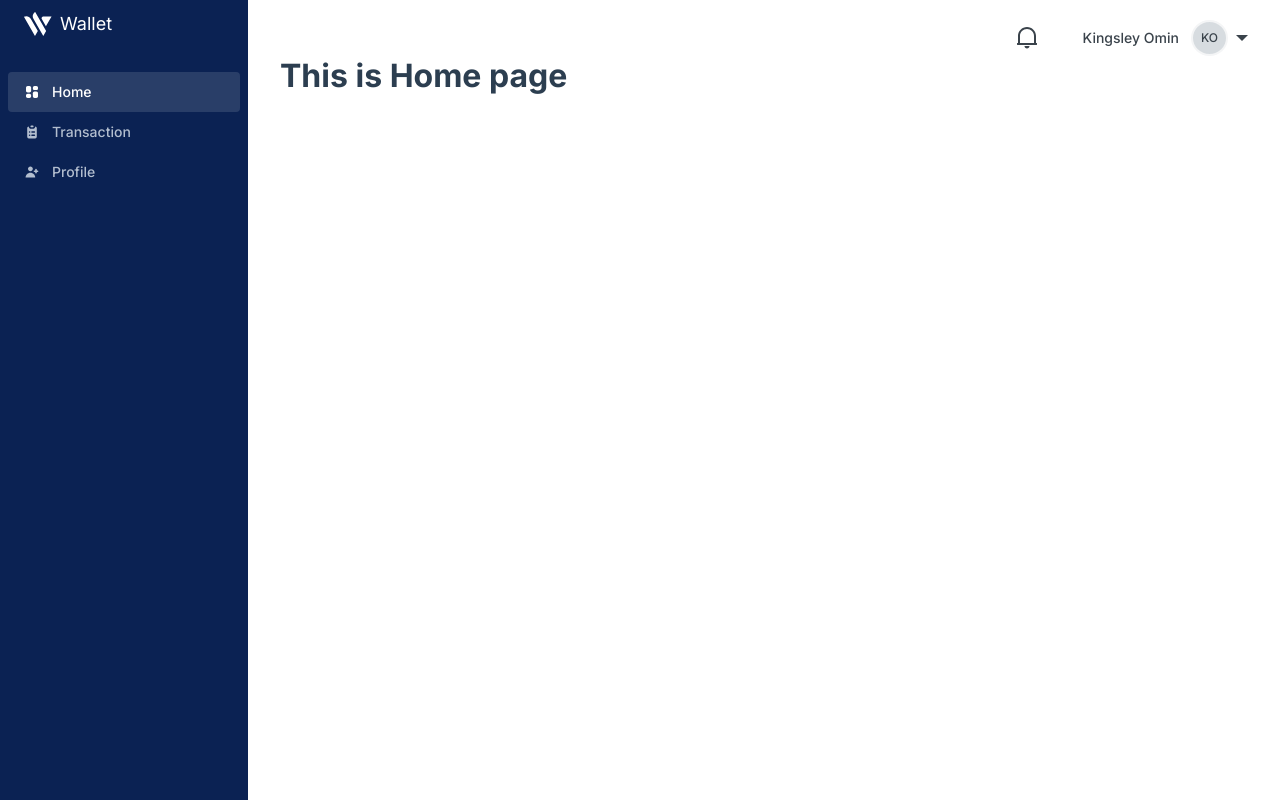
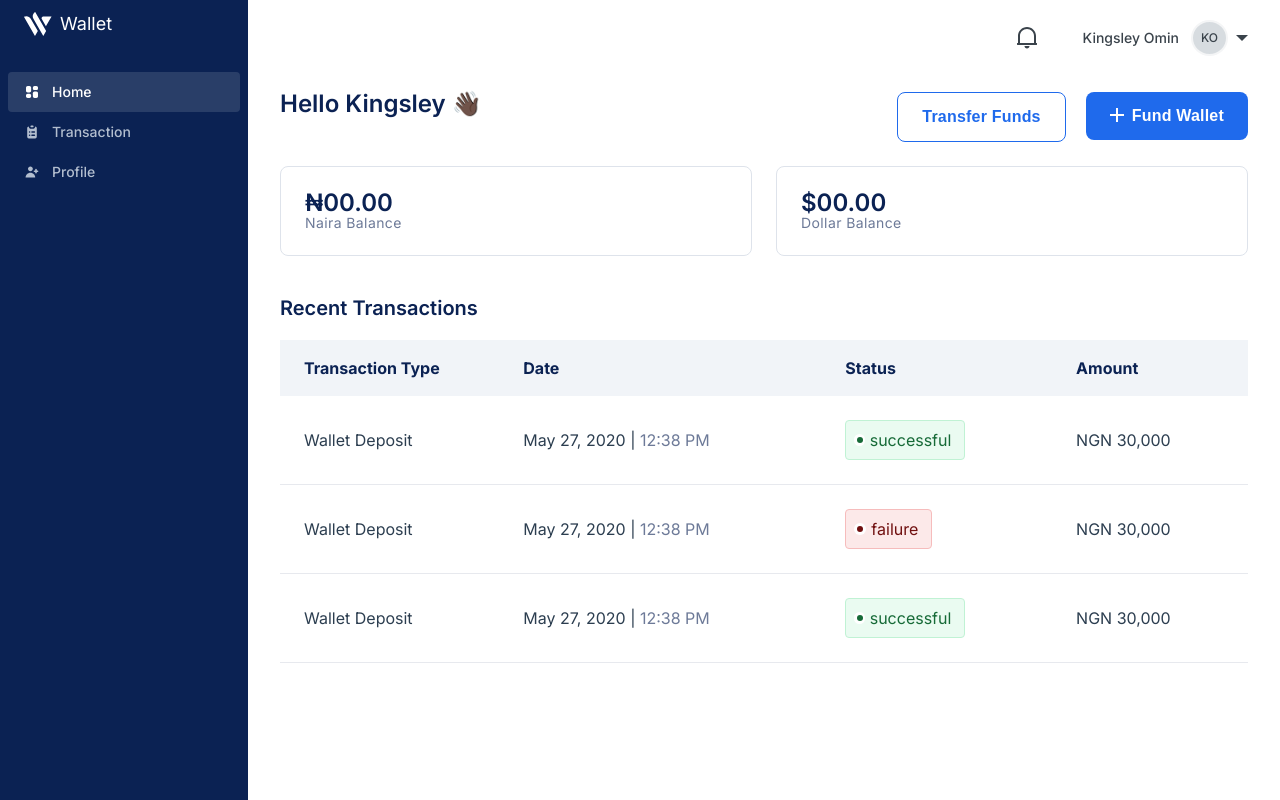
Before and after one commit to Ssalma/wallet_app, a Vue app: page /dashboard in a window 1280 px wide. Built offline with nearby package versions, Linux system fonts and the light colour scheme.

Commit message:
modalpages

```diff
--- a/src/components/button/ButtonComponent.vue
+++ b/src/components/button/ButtonComponent.vue
@@ -1,7 +1,9 @@
 <template>
   <div>
-    <button :class="[ `btn--${variant}` ]" v-bind="$attrs">
-      <img :src="iconAdd" :alt="add" class="position-Icon" v-if="icon">{{ buttonTxt }}
+    <button :class="[`btn--${variant}`]" v-bind="$attrs">
+      <img :src="iconAdd" :alt="add" class="position-Icon" v-if="icon" />{{
+        buttonTxt
+      }}
     </button>
   </div>
 </template>
@@ -18,10 +20,10 @@ export default {
       type: String,
       default: "base",
     },
-    icon:{
+    icon: {
       type: Boolean,
-      default: false
-    }
+      default: false,
+    },
   },
   data() {
     return {
@@ -41,7 +43,7 @@ button {
     border: 1px solid #1f6aec;
     background: #fff;
     border-radius: 8px;
-    padding: 17px 0;
+    padding: 12px 0;
     width: 100%;
     font-style: normal;
     font-weight: 600;
@@ -71,6 +73,34 @@ button {
     color: #ffffff;
     border: none;
   }
+  &--whiteBtn {
+    border: 1px solid #1f6aec;
+    background: #fff;
+    border-radius: 8px;
+    padding: 12px 24px;
+    width: 100%;
+    font-style: normal;
+    font-weight: 600;
+    font-size: 16px;
+    line-height: 24px;
+    align-items: center;
+    text-align: center;
+    letter-spacing: 0.2px;
+    color: #1f6aec;
+  }
+  &--blueBtn {
+    background: #1f6aec;
+    border-radius: 8px;
+    padding: 12px 24px;
+    width: 100%;
+    font-style: normal;
+    font-weight: 600;
+    font-size: 16px;
+    line-height: 24px;
+    letter-spacing: 0.2px;
+    color: #ffffff;
+    border: none;
+  }
 }
 .position-Icon {
   position: relative;
--- a/src/components/modal/DashboardModal.vue
+++ b/src/components/modal/DashboardModal.vue
@@ -10,7 +10,6 @@
           <img :src="closeIcon" alt="" @click="closeModal" />
         </figure>
       </div>
-      <hr />
       <div class="main-content">
         <slot name="content"></slot>
       </div>
@@ -95,8 +94,6 @@ export default {
   }
 }
 
-hr {
-  border: 1px solid #d7dce0;
-  margin-bottom: 24px;
-}
+
+
 </style>
--- a/src/views/auth/signup/SignUp.vue
+++ b/src/views/auth/signup/SignUp.vue
@@ -18,7 +18,7 @@
             label="Password"
             v-model="user.password"
           />
-          <button-component button-txt="Create Account" class="btn--blue" />
+          <button-component button-txt="Create Account" variant="blue" />
           <h2>
             Already have an account?
             <span> <router-link to="/auth/login">Sign In</router-link></span>
@@ -58,7 +58,7 @@ export default {
   border: 1px solid #dee3eb;
   border-radius: 8px;
   padding: 32px 40px;
-width:528px;
+  width: 528px;
   max-width: 528px;
 }
 .names {
--- a/src/views/dashboard/home/HomeView.vue
+++ b/src/views/dashboard/home/HomeView.vue
@@ -1,11 +1,330 @@
 <template>
   <div class="home">
-    <h1>This is Home page</h1>
+    <div class="nav">
+      <div>
+        <h3 class="amount">Hello Kingsley 👋🏿</h3>
+      </div>
+      <div class="active-button">
+        <ButtonComponent
+          variant="whiteBtn"
+          buttonTxt="Transfer Funds"
+          @click="openModal"
+        />
+        <ButtonComponent
+          icon="true"
+          variant="blueBtn"
+          buttonTxt="Fund Wallet"
+          @click="openFundmodal"
+        />
+      </div>
+    </div>
+    <div class="currency">
+      <div class="naira">
+        <div class="amount">₦00.00</div>
+        <h4>Naira Balance</h4>
+      </div>
+      <div class="naira">
+        <div class="amount">$00.00</div>
+        <div class="balance"><h4>Dollar Balance</h4></div>
+      </div>
+    </div>
+    <div v-if="tableData.length > 0">
+      <h2 class="table-headtext">Recent Transactions</h2>
+      <TableSection :tableData="tableData" />
+    </div>
+    <div v-else>
+      <h2 class="table-headtext">Transaction History</h2>
+      <img class="empty-image" src="@/assets/empty.svg" alt="" srcset="" />
+    </div>
+    <DashboardModal v-if="openTransfer" @close="closeModal">
+      <template #content>
+        <hr />
+        <form>
+          <p>Select Wallet Type to Transfer From</p>
+          <div class="select">
+            <div>
+              <input
+                class="html"
+                type="radio"
+                id="html"
+                name="fav_language"
+                value="HTML"
+              />
+              <label>Naira</label>
+            </div>
+            <div>
+              <input
+                class="html"
+                type="radio"
+                id="css"
+                name="fav_language"
+                value="CSS"
+              />
+              <label>Dollar</label>
+            </div>
+          </div>
+          <InputField
+            type="number"
+            label="Account Number"
+            v-model="user.account"
+          />
+          <InputField type="number" label="Amount" v-model="user.number" />
+          <InputField
+            type="password"
+            label="Pin"
+            v-model="user.password"
+            maxlength="4"
+          />
+          <button-component button-txt="Transfer" variant="blue" />
+        </form>
+      </template>
+    </DashboardModal>
+    <DashboardModal v-if="openFund" @close="closeFundmodal">
+      <template #content>
+        <hr />
+        <form>
+          <p>Select Wallet Type</p>
+          <div class="select">
+            <div>
+              <input
+                class="html"
+                type="radio"
+                id="html"
+                name="fav_language"
+                value="HTML"
+              />
+              <label>Naira</label>
+            </div>
+            <div>
+              <input
+                class="html"
+                type="radio"
+                id="css"
+                name="fav_language"
+                value="CSS"
+              />
+              <label>Dollar</label>
+            </div>
+          </div>
+          <InputField type="number" label="Amount" v-model="user.number" />
+          <button-component
+            button-txt="Fund Wallet"
+            variant="blue"
+            @click="openPinmodal"
+          />
+        </form>
+      </template>
+    </DashboardModal>
+    <DashboardModal title="" v-if="openPin" @close="closePinmodal">
+      <template #content>
+        <p class="pin-p">Kindly create your transaction Pin</p>
+        <div class="pincomponent"><PinComponent /></div>
+        <div class="create-pin">
+          <button-component button-txt="Create Pin" variant="blue" />
+        </div>
+      </template>
+    </DashboardModal>
   </div>
 </template>
 
 <script>
+import TableSection from "@/components/Tablecomponent/TableSection.vue";
+import ButtonComponent from "@/components/button/ButtonComponent.vue";
+import DashboardModal from "@/components/modal/DashboardModal.vue";
+import InputField from "@/components/Inputcomponent/InputField.vue";
+import PinComponent from "@/components/pincomponent/PinComponent.vue";
+
 export default {
- name: 'HomeView'
+  name: "HomeView",
+  components: {
+    TableSection,
+    ButtonComponent,
+    DashboardModal,
+    InputField,
+    PinComponent,
+  },
+
+  data: () => ({
+    user: {},
+    openTransfer: false,
+    openFund: false,
+    openPin: false,
+    tableData: [
+      {
+        tranType: "Wallet Deposit",
+        date: "May 27, 2020 | ",
+        time: " 12:38 PM",
+        status: "successful",
+        amount: "NGN 30,000",
+      },
+      {
+        tranType: "Wallet Deposit",
+        date: "May 27, 2020 | ",
+        time: " 12:38 PM",
+        status: "failure",
+        amount: "NGN 30,000",
+      },
+      {
+        tranType: "Wallet Deposit",
+        date: "May 27, 2020 | ",
+        time: " 12:38 PM",
+        status: "successful",
+        amount: "NGN 30,000",
+      },
+    ],
+  }),
+  methods: {
+    closeModal() {
+      this.openTransfer = false;
+    },
+    openModal() {
+      this.openTransfer = true;
+    },
+    closeFundmodal() {
+      this.openFund = false;
+    },
+    openFundmodal() {
+      this.openFund = true;
+    },
+    closePinmodal() {
+      this.openPin = false;
+    },
+    openPinmodal() {
+      this.openFund = false;
+      this.openPin = true;
+    },
+  },
+};
+</script>
+<style lang="scss" scoped>
+.select {
+  display: flex;
+  gap: 85px;
 }
-</script>
+p {
+  font-style: normal;
+  font-weight: 600;
+  font-size: 14px;
+  line-height: 16px;
+  letter-spacing: 0.002em;
+  color: #0b2253;
+}
+.pin-p {
+  text-align: center;
+  font-weight: 600;
+  font-size: 24px;
+  line-height: 32px;
+  letter-spacing: 0.2px;
+  color: #0b2253;
+  margin-top: 69px;
+  margin-bottom: 38px;
+}
+
+.html {
+  margin-right: 8px;
+}
+.empty-image {
+  display: block;
+  margin-top: 100px;
+  margin-left: auto;
+  margin-right: auto;
+}
+.buttons {
+  padding-left: 24px;
+  padding-right: 24px;
+}
+.active-button {
+  display: flex;
+  gap: 20px;
+}
+.head {
+  display: flex;
+  justify-content: end;
+  margin-top: 16px;
+}
+.bell {
+  margin-right: 40px;
+}
+.name {
+  font-weight: 500;
+  font-size: 14px;
+  line-height: 16px;
+  margin-right: 12px;
+  color: #3a434b;
+}
+.aka {
+  background: #d7dce0;
+  border: 2px solid #f4f5f6;
+  border-radius: 18px;
+  margin-right: 8px;
+  font-weight: 500;
+  font-size: 12px;
+  line-height: 16px;
+  text-align: center;
+  color: #3a434b;
+  flex-grow: 0;
+}
+.nav {
+  display: flex;
+  justify-content: space-between;
+  margin-top: 36px;
+}
+/* .main-wrapp {
+  // width: calc(100% - 64px);
+  margin-left: auto;
+  margin-right: auto;
+} */
+.currency {
+  display: flex;
+  gap: 24px;
+  margin-top: 24px;
+}
+.naira {
+  background: #ffffff;
+  border: 1px solid #dee3eb;
+  border-radius: 8px;
+  border-radius: 8px;
+  padding: 24px;
+  width: 552px;
+  max-width: 552px;
+  text-align: start;
+}
+.amount {
+  font-weight: 600;
+  font-size: 24px;
+  line-height: 100%;
+  color: #0b2253;
+}
+h4 {
+  font-weight: 400;
+  font-size: 14px;
+  line-height: 16px;
+  letter-spacing: 0.4px;
+  color: #6d7a98;
+}
+.table-headtext {
+  font-style: normal;
+  font-weight: 600;
+  font-size: 20px;
+  line-height: 24px;
+  color: #0b2253;
+  text-align: start;
+  margin-top: 40px;
+  margin-bottom: 20px;
+  text-align: start;
+}
+.create-pin {
+  margin-top: 38px;
+}
+
+hr {
+  border: 1px solid #d7dce0;
+
+  width: calc(100% + 64px);
+  margin-left: -32px;
+  margin-bottom: 40px;
+}
+.pincomponent {
+  padding-left: 14px;
+}
+</style>
```
Also changed, not shown: src/components/Tablecomponent/TableSection.vue (+18 -52 lines), src/assets/empty.svg (added).
